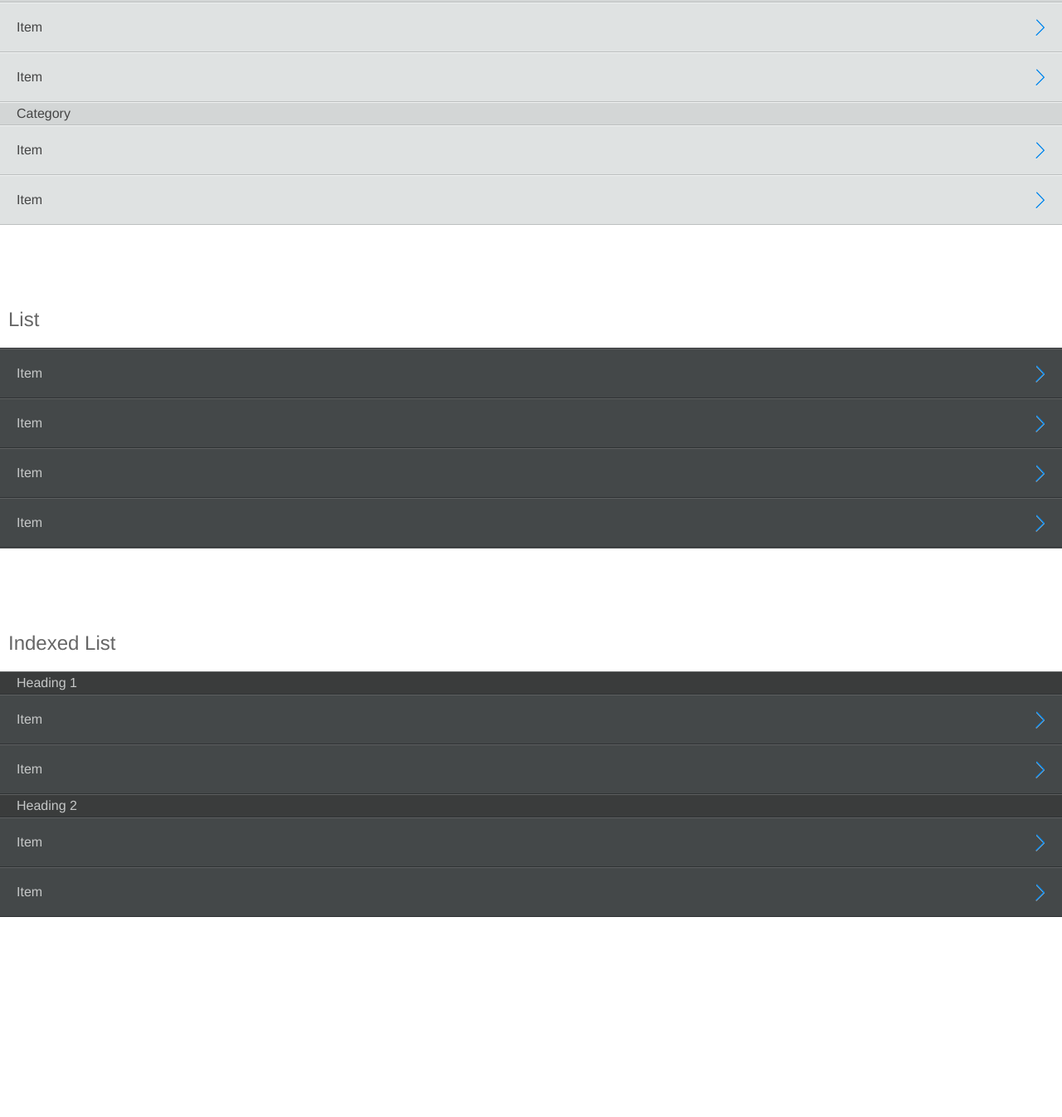
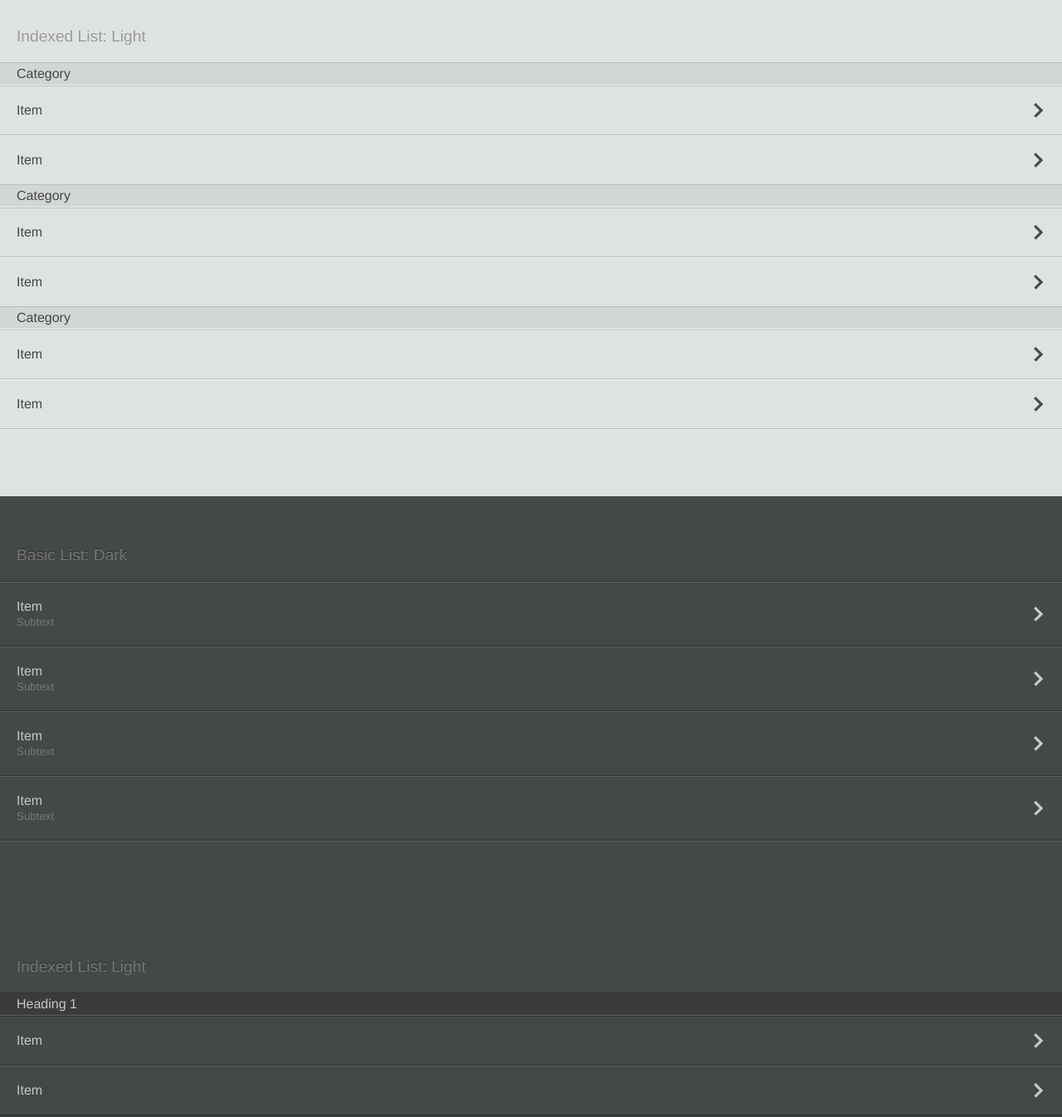
Before and after one commit to topcoat/prototypes, a plain HTML site: page list/index.html in a window 1280 px wide. Shown: the part 523-1869 px from the top of the page at 83% size. Before the commit the page ends 1668 px from the top, so only its background shows below. Drawn offline with Linux system fonts and the light colour scheme; a web font is replaced by a local one.

Commit message:
new assets, fixed seperators
Added new icons and made the seperators look better

```diff
--- a/list/index.html
+++ b/list/index.html
@@ -1,29 +1,51 @@
-<!DOCTYPE html>
+<!doctype html>
+
 <html>
-	<head>
-        <meta charset="utf-8">
-	  	<title></title>
 
-		<meta name="apple-mobile-web-app-capable" content="yes">
-		<meta name="viewport" content="width=device-width, initial-scale=1, maximum-scale=1">
+<head>
+	<meta http-equiv="Content-Type" content="text/html; charset=UTF-8" />
+	<meta http-equiv="X-UA-Compatible" content="IE=9" >
+	<meta name="apple-mobile-web-app-capable" content="yes" />
 
-	  	<link rel="stylesheet" href="list.css" type="text/css" media="screen">
-	</head>
+	<meta name="viewport" content="initial-scale=1, maximum-scale=1, user-scalable=0, width=320.1" />
+
+    <title>TopCoat List</title>
+
+	<link rel="apple-touch-icon" href="img/app-iphone.png" />
+	<link rel="apple-touch-icon" sizes="72x72" href="img/app-ipad.png" />
+	<link rel="apple-touch-icon" sizes="114x114" href="img/app-iphone@2x.png" />
+	<link rel="apple-touch-icon" sizes="144x144" href="img/app-ipad@2x.png" />
+
+  	<link rel="stylesheet" href="list.css" type="text/css" media="screen">
+
+</head>
 
 <body>
 
-	<div class="placement">
-		<h2>List</h2>
+	<div class="placement light">
+		<h2>Basic List: Light</h2>
 		<ul class="light-list">
-			<li>Item</li>
-			<li>Item</li>
-			<li>Item</li>
-			<li>Item</li>
+            <li>
+                Item<br />
+                <small>Subtext</small>
+            </li>
+            <li>
+                Item<br />
+                <small>Subtext</small>
+            </li>
+            <li>
+                Item<br />
+                <small>Subtext</small>
+            </li>
+            <li>
+                Item<br />
+                <small>Subtext</small>
+            </li>
 		</ul>
 	</div>
 
-	<div class="placement">
-		<h2>Indexed List</h2>
+	<div class="placement light">
+		<h2>Indexed List: Light</h2>
 		<h3 class="list-header light">Category</h3>
 		<ul class="light-list indexed">
 			<li>Item</li>
@@ -34,19 +56,37 @@
 			<li>Item</li>
 			<li>Item</li>
 		</ul>
-	</div>
-	<div class="placement">
-		<h2>List</h2>
-		<ul class="dark-list">
+		<h3 class="list-header light">Category</h3>
+		<ul class="light-list indexed">
 			<li>Item</li>
 			<li>Item</li>
-			<li>Item</li>
-			<li>Item</li>
+		</ul>
+    </div>
+
+	<div class="placement dark">
+		<h2>Basic List: Dark</h2>
+		<ul class="dark-list">
+            <li>
+                Item<br />
+                <small>Subtext</small>
+            </li>
+            <li>
+                Item<br />
+                <small>Subtext</small>
+            </li>
+            <li>
+                Item<br />
+                <small>Subtext</small>
+            </li>
+            <li>
+                Item<br />
+                <small>Subtext</small>
+            </li>
 		</ul>
 	</div>
 
 	<div class="placement dark">
-		<h2>Indexed List</h2>
+		<h2>Indexed List: Light</h2>
 		<h3 class="list-header dark">Heading 1</h3>
 		<ul class="dark-list indexed">
 			<li>Item</li>
--- a/list/list.css
+++ b/list/list.css
@@ -8,10 +8,17 @@
 }
 
 div.placement {
-	padding: 40px 0 40px 0;
+	padding: 40px 0 80px;
+}
+    div.placement.light {
+        background-color: #dfe2e2;
+    }
+    div.placement.dark {
+        background-color: #444849;
     }
 
-/* Fonts ----------------------------------------------------------------- */
+/* Global (not needed when merged with TopCoat)----------------------------------------------------------------- */
+
 @font-face {
 	font-family: "Source Sans";
 	src: url('font/SourceSansPro/SourceSansPro-Regular.otf');
@@ -43,7 +50,6 @@ div.placement {
 	font-weight: 600;
 }
 
-/* Global ----------------------------------------------------------------- */
 body {
 	margin: 0;
 	padding: 0;
@@ -61,12 +67,20 @@ body {
 }
 
 h2 {
-	font-weight: 300;
-	color: #666;
-	padding: 20px 10px;
+	font-size: 120%;
+	font-weight: 100;
+	padding: 20px;
+}
+.light h2 {
+	color: #999;
+	text-shadow: 0 -1px 0 rgba(255,255,255,.5);
+}
+.dark h2 {
+	color: #777;
+	text-shadow: 0 -1px 0 rgba(0,0,0,.5);
 }
 
-/* List Styles */
+/* List Styles ----------------------------------------------------------------- */
 
 .list-header {
 	font-size: 100%;
@@ -77,24 +91,19 @@ h2 {
 	border-top-style: solid;
 	border-bottom-style: solid;
 }
+
 	.list-header.light {
 		color: #454545;
-	border-top-color: #eff1f1;
-	border-bottom-color:#bcbfbf;
+		border-bottom-color: #eff1f1;
+		border-top-color:#bcbfbf;
 		background-color: #d3d6d6;
 	}
+
 	.list-header.dark {
 		color: #c6c8c8;
-	border-top-color: #5e6061;
-	border-bottom-color:#2f3234;
+		border-top-color: #2f3234;
+		border-bottom-color:#5e6061;
 		background-color: #3a3c3c;
-}
-.dark-list {
-	background-color: #444849;
-}
-
-.light-list {
-	background-color: #dfe2e2;
 	}
 
 .dark-list,
@@ -107,53 +116,83 @@ h2 {
 	-webkit-user-select: none;
 }
 
-    .dark-list > li,
-    .light-list > li {
-        background-repeat: no-repeat;
-        background-position: right 50%;
-        background-size: 12px 21px;
-        background-origin: content-box;
-		background-image: url("img/icn_disclosure_arrow_2x.png");
-    }
 .dark-list {
 	border-top: 1px solid #2f3234;
 	border-bottom: 1px solid #5e6061;
 	color: #c6c8c8;
-}
-	.dark-list > li {
-	/* Editable padding variable */
-		padding: 20px;
-		border-top: 1px solid #5e6061;
-		border-bottom: 1px solid #2f3234;
+	background-color: #444849;
 }
 
 .light-list {
+	background-color: #dfe2e2;
 	border-top: 1px solid #bcbfbf;
 	border-bottom: 1px solid #eff1f1;
 	color: #454545;
+
 }
 
+/* remove borders for lists in between headings */
 .list-header ~ .light-list,
 .list-header ~ .dark-list {
 	border-top: 0;
 	border-bottom: 0;
 }
 
+/* add borders on last list under headers */
+.list-header ~ .light-list:last-of-type {
+    border-bottom: 1px solid #eff1f1;
+}
+.list-header ~ .dark-list:last-of-type {
+    border-bottom: 1px solid #5e6061;
+}
+
+    .dark-list > li,
     .light-list > li {
-	/* Editable padding variable */
+        background-repeat: no-repeat;
+        background-position: right 50%;
+        background-size: 18px 18px;
+        background-origin: content-box;
+    }
+
+	    .light-list > li small {
+	        color: #999;
+	    }
+
+	    .dark-list > li small {
+	        color: #777;
+	    }
+
+	.light-list > li {
 		padding: 20px;
 		border-top: 1px solid #eff1f1;
 		border-bottom: 1px solid #bcbfbf;
-	}
-.light-list.indexed:nth-last-child(1) > li,
-.dark-list.indexed:nth-last-child(1) > li {
-	border-bottom-width: 1px;
-	border-bottom-style: solid;
+		background-image: url("img/icn-disclosure-dark.svg");
 	}
 
-.light-list.indexed:nth-last-child(1) > li {
-	border-bottom-color:#bcbfbf;
+	.dark-list > li {
+		padding: 20px;
+		border-top: 1px solid #5e6061;
+		border-bottom: 1px solid #2f3234;
+		background-image: url("img/icn-disclosure-light.svg");
 	}
-.dark-list.indexed:nth-last-child(1) > li {
-	border-bottom-color:#2f3234;
+
+    .list-header ~ .light-list > li:first-of-type {
+        border-top: 1px solid #bcbfbf;
     }
+
+    .list-header ~ .dark-list > li:first-of-type {
+        border-top: 1px solid #2f3234;
+    }
+
+    .list-header ~ .light-list > li:last-of-type,
+    .list-header ~ .dark-list > li:last-of-type  {
+        border-bottom: 0;
+    }
+
+	.list-header ~ .light-list:last-child > li:last-of-type  {
+		border-bottom: 1px solid #bcbfbf;
+    }
+
+    .list-header ~ .dark-list:last-child > li:last-of-type  {
+		border-bottom: 1px solid #2f3234;
+    }
```
Also changed, not shown: list/img/app-ipad.png (added), list/img/app-ipad@2x.png (added), list/img/app-iphone.png (added), list/img/app-iphone@2x.png (added), list/img/icn-disclosure-dark.svg (added), list/img/icn-disclosure-light.svg (added), list/img/icn_disclosure_arrow_2x.png (deleted), 1 other file. Lines whose indentation alone changed are shown as unchanged.
